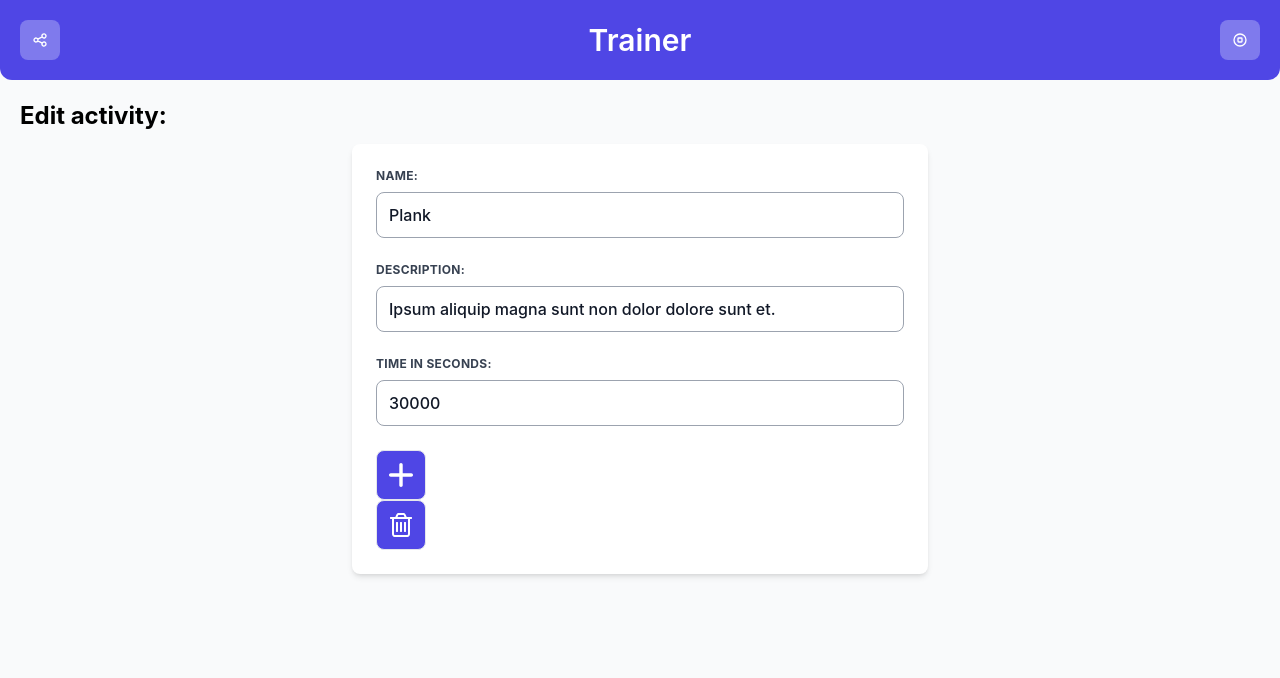
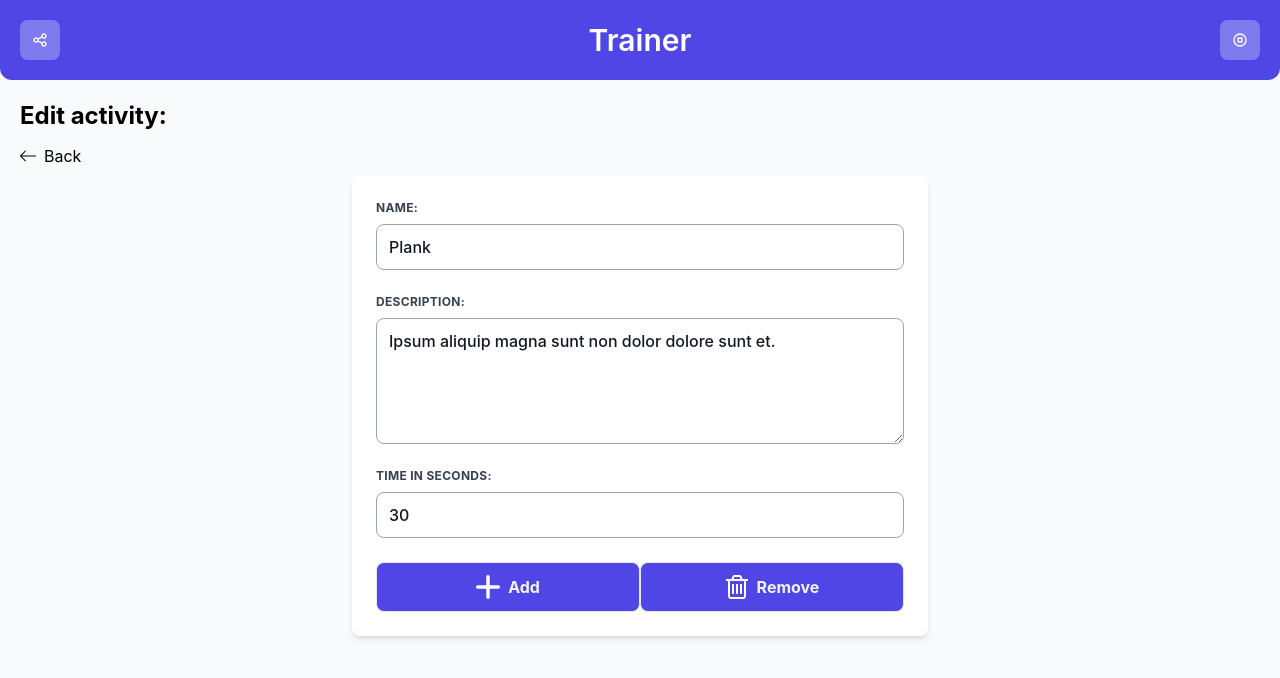
Before and after one commit to simone98dm/lazy-trainer-fe, a Vue app: page /activity/4efd4d28-ee08-4713-838c-d527b518ab55/03b45861-899f-4461-8fc5-be38d2885f5f in a window 1280 px wide. Shown: the top 678 px of the page. Built offline with nearby package versions, Linux system fonts and the light colour scheme.

Commit message:
improve link and buttons, add label, fix redirect

```diff
--- a/src/components/ActivityForm/ActivityForm.vue
+++ b/src/components/ActivityForm/ActivityForm.vue
@@ -16,7 +16,7 @@ const uuid = uuidv4();
 let name = ref(props.name || "");
 let id = ref(props.id || uuid);
 let description = ref(props.description || "");
-let time = ref(props.time || 0);
+let time = ref(props.time / 1000 || 0);
 let videoUrl = ref("");
 
 function save() {
@@ -24,7 +24,7 @@ function save() {
     id: id.value,
     name: name.value,
     description: description.value,
-    time: (time.value * 1000),
+    time: time.value * 1000,
     videoUrl: videoUrl.value,
   };
   emits("save", activity);
@@ -70,8 +70,9 @@ function remove() {
           >
             Description:
           </label>
-          <input
+          <textarea
             v-model="description"
+            rows="5"
             class="appearance-none block w-full bg-white text-gray-900 font-medium border border-gray-400 rounded-lg py-3 px-3 leading-tight focus:outline-none"
             name="activityDescription"
             type="text"
@@ -89,18 +90,18 @@ function remove() {
             v-model="time"
             class="appearance-none block w-full bg-white text-gray-900 font-medium border border-gray-400 rounded-lg py-3 px-3 leading-tight focus:outline-none"
             name="activityTime"
-            type="text"
+            type="number"
           />
         </div>
         <!-- <label for="activityUrl">
           Video:
           <input type="text" name="activityVideoUrl" v-model="videoUrl" />
         </label> -->
-        <div class="w-full md:w-full px-3">
-          <Button @click="save">
+        <div class="w-full flex sm:flex-row sm:w-full px-3">
+          <Button @click="save" label="Add">
             <Icon :component="AddIcon" :size="IconSize.MEDIUM"></Icon>
           </Button>
-          <Button @click="remove">
+          <Button @click="remove" v-if="!isNew()" label="Remove">
             <Icon :component="TrashIcon" :size="IconSize.MEDIUM"></Icon>
           </Button>
         </div>
--- /dev/null
+++ b/src/components/BackButton/BackButton.vue
@@ -0,0 +1,30 @@
+<script setup lang="ts">
+import { useRouter } from "vue-router";
+import Icon from "../Icons/Icon.vue";
+import LeftIcon from "../Icons/LeftIcon.vue";
+import { IconSize } from "../../utils/enum";
+
+const router = useRouter();
+const emits = defineEmits(["click"]);
+
+function onClickHandle() {
+  router.back();
+  emits("click");
+}
+</script>s
+
+<template>
+  <button @click="onClickHandle" class="back__button">
+    <Icon :component="LeftIcon" :size="IconSize.SMALL"></Icon>
+    <span class="ml-2"> Back </span>
+  </button>
+</template>
+
+<style>
+.back__button {
+  display: flex;
+  flex-direction: row;
+  justify-content: space-between;
+  align-items: center;
+}
+</style>
--- a/src/components/Button/Button.vue
+++ b/src/components/Button/Button.vue
@@ -1,17 +1,32 @@
 <script setup lang="ts">
-const props = defineProps(["full", "size"]);
+const props = defineProps(["full", "size", "label"]);
 const emit = defineEmits(["click"]);
 </script>
 
 <template>
   <button
     :class="[
+      'flex',
+      'justify-center',
+      'item-center',
       { 'w-full': props.full ?? false },
-      'appearance-none block bg-indigo-600 text-gray-100 font-bold border border-gray-200 rounded-lg py-3 px-3 leading-tight hover:bg-indigo-500 flex justify-center align-middle',
+      { 'w-full sm:w-1/2': !props.full },
+      'appearance-none',
+      'block',
+      'bg-indigo-600',
+      'text-gray-100',
+      'font-bold',
+      'border',
+      'border-gray-200',
+      'rounded-lg',
+      'py-3',
+      'px-3',
+      'hover:bg-indigo-500',
     ]"
     type="button"
     @click="emit('click')"
   >
     <slot />
+    <span class="ml-2" v-if="props.label">{{ props.label }}</span>
   </button>
 </template>
--- /dev/null
+++ b/src/components/Icons/LeftIcon.vue
@@ -0,0 +1,16 @@
+<template>
+  <svg viewBox="0 0 32 32">
+    <path
+      clip-rule="evenodd"
+      d="M31.106,15H3.278l8.325-8.293  c0.391-0.391,0.391-1.024,0-1.414c-0.391-0.391-1.024-0.391-1.414,0l-9.9,9.899c-0.385,0.385-0.385,1.029,0,1.414l9.9,9.9  c0.391,0.391,1.024,0.391,1.414,0c0.391-0.391,0.391-1.024,0-1.414L3.278,17h27.828c0.552,0,1-0.448,1-1  C32.106,15.448,31.658,15,31.106,15z"
+      fill="black"
+      fill-rule="evenodd"
+    />
+    <g />
+    <g />
+    <g />
+    <g />
+    <g />
+    <g />
+  </svg>
+</template>
--- /dev/null
+++ b/src/components/Icons/RightIcon.vue
@@ -0,0 +1,16 @@
+<template>
+  <svg viewBox="0 0 32 32">
+    <path
+      clip-rule="evenodd"
+      d="M32,16.009c0-0.267-0.11-0.522-0.293-0.714  l-9.899-9.999c-0.391-0.395-1.024-0.394-1.414,0c-0.391,0.394-0.391,1.034,0,1.428l8.193,8.275H1c-0.552,0-1,0.452-1,1.01  s0.448,1.01,1,1.01h27.586l-8.192,8.275c-0.391,0.394-0.39,1.034,0,1.428c0.391,0.394,1.024,0.394,1.414,0l9.899-9.999  C31.894,16.534,31.997,16.274,32,16.009z"
+      fill="black"
+      fill-rule="evenodd"
+    />
+    <g />
+    <g />
+    <g />
+    <g />
+    <g />
+    <g />
+  </svg>
+</template>
--- a/src/components/SessionForm/SessionForm.vue
+++ b/src/components/SessionForm/SessionForm.vue
@@ -54,10 +54,10 @@ function selectDay(dayIndex: number) {
     </button>
   </div>
   <div class="w-full md:w-full px-3">
-    <Button full="true" @click="remove" v-if="!isNew()">
+    <Button @click="remove" v-if="!isNew()" label="Delete">
       <Icon :component="TrashIcon" :size="IconSize.MEDIUM"></Icon>
     </Button>
-    <Button full="true" @click="save" v-else>
+    <Button @click="save" v-else label="Add">
       <Icon :component="AddIcon" :size="IconSize.MEDIUM"></Icon>
     </Button>
   </div>
--- a/src/pages/Activity.vue
+++ b/src/pages/Activity.vue
@@ -3,6 +3,7 @@ import { useRoute, useRouter } from "vue-router";
 import { useActivityStore } from "../stores/activity";
 import ActivityForm from "../components/ActivityForm/ActivityForm.vue";
 import { IActivity } from "../models/Activity";
+import BackButton from "../components/BackButton/BackButton.vue";
 const route = useRoute();
 const router = useRouter();
 const store = useActivityStore();
@@ -52,6 +53,7 @@ function removeActivity(activityId: string) {
 <template>
   <h1 class="mb-3 text-2xl font-bold" v-if="Boolean(!activityId)">Add new activity:</h1>
   <h1 class="mb-3 text-2xl font-bold" v-else>Edit activity:</h1>
+  <BackButton></BackButton>
   <ActivityForm
     :name="activity?.name"
     :id="activity?.id"
--- a/src/pages/Details.vue
+++ b/src/pages/Details.vue
@@ -8,6 +8,7 @@ import { ButtonSize, IconSize, LinkType } from "../utils/enum";
 import PlayIcon from "../components/Icons/PlayIcon.vue";
 import Icon from "../components/Icons/Icon.vue";
 import Link from "../components/Link/Link.vue";
+import BackButton from "../components/BackButton/BackButton.vue";
 
 const route = useRoute();
 const store = useActivityStore();
@@ -18,6 +19,7 @@ const activities = store.getSessionActivities(queryParam as string);
   <section class="flex flex-col justify-center">
     <div class="w-full px-3 mb-5">
       <Link
+        label="Run session"
         :type="LinkType.BUTTON"
         :size="ButtonSize.MEDIUM"
         :to="{ name: 'timer', params: { sessionId: queryParam } }"
@@ -25,7 +27,6 @@ const activities = store.getSessionActivities(queryParam as string);
         <Icon :component="PlayIcon" :size="IconSize.MEDIUM"></Icon>
       </Link>
     </div>
-
     <h1 class="mb-3 text-2xl font-bold">List of activities:</h1>
     <div v-for="activity in activities">
       <Link
@@ -46,6 +47,7 @@ const activities = store.getSessionActivities(queryParam as string);
 
     <div class="w-full px-3 mb-5">
       <Link
+        label="Add activity"
         :type="LinkType.BUTTON"
         :to="{ name: 'activity', params: { sessionId: queryParam } }"
         :size="ButtonSize.MEDIUM"
--- a/src/pages/Home.vue
+++ b/src/pages/Home.vue
@@ -33,10 +33,10 @@ function formatDescription(len: number) {
       </router-link>
     </div>
     <Link
+      label="Add day activities"
       :to="{ name: 'session' }"
       :size="ButtonSize.MEDIUM"
       :type="LinkType.BUTTON"
-      full="true"
     >
       <Icon :component="AddIcon" :size="IconSize.MEDIUM"></Icon>
     </Link>
--- a/src/pages/Session.vue
+++ b/src/pages/Session.vue
@@ -3,6 +3,7 @@ import { useRouter } from "vue-router";
 import SessionForm from "../components/SessionForm/SessionForm.vue";
 import { ISession } from "../models/Session";
 import { useActivityStore } from "../stores/activity";
+import BackButton from "../components/BackButton/BackButton.vue";
 
 const store = useActivityStore();
 const router = useRouter();
@@ -15,6 +16,7 @@ function addSession(session: ISession) {
 }
 </script>
 <template>
+  <BackButton></BackButton>
   <h1 class="mb-3 text-2xl font-bold">Create a new day session:</h1>
   <div class="flex flex-wrap justify-center">
     <SessionForm @save="addSession"></SessionForm>
--- a/src/pages/Timer.vue
+++ b/src/pages/Timer.vue
@@ -10,6 +10,7 @@ import Icon from "../components/Icons/Icon.vue";
 import { IActivity } from "../models/Activity";
 import { COLOR_CODES, FULL_DASH_ARRAY } from "../utils/constants";
 import { ref } from "vue";
+import BackButton from "../components/BackButton/BackButton.vue";
 
 const route = useRoute();
 const router = useRouter();
@@ -150,6 +151,7 @@ function setCircleDasharray() {
 
 <template>
   <div>
+    <BackButton @click="timerStore.reset()"></BackButton>
     <div v-if="timerStore.getCurrentActivity" class="text-center mb-6">
       Current activity:
       <h1 class="text-4xl font-bolde">
@@ -186,7 +188,7 @@ function setCircleDasharray() {
       </div>
     </div>
     <div class="mb-6">
-      <Button @click="timerStore.toggle" full="true" :size="ButtonSize.MEDIUM">
+      <Button @click="timerStore.toggle" :size="ButtonSize.MEDIUM">
         <Icon
           v-if="timerStore.isRunning"
           :component="StopIcon"
```
Also changed, not shown: src/components/Link/Link.vue (+17 -2 lines), 1 other file (tests, documents, lock files or other folders).
